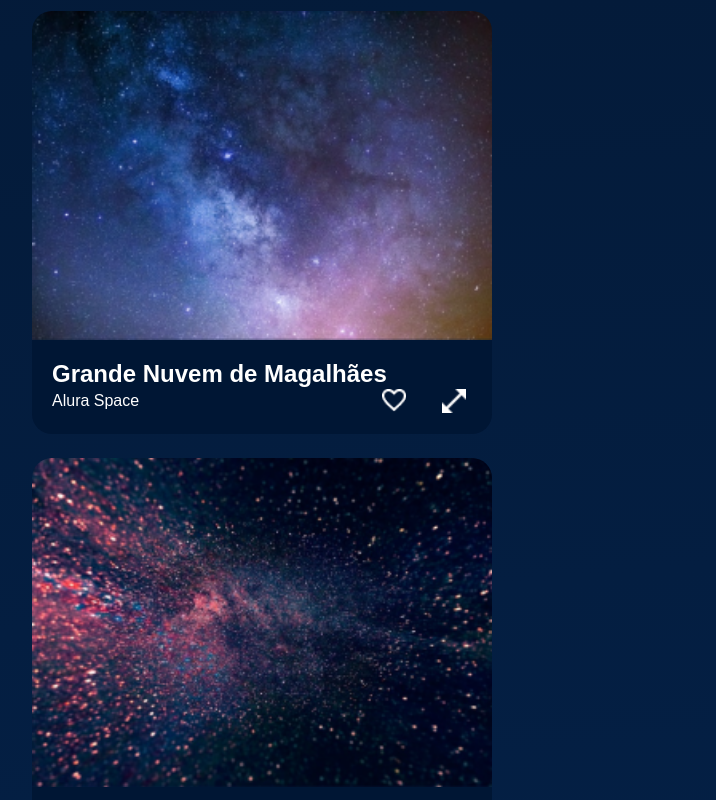
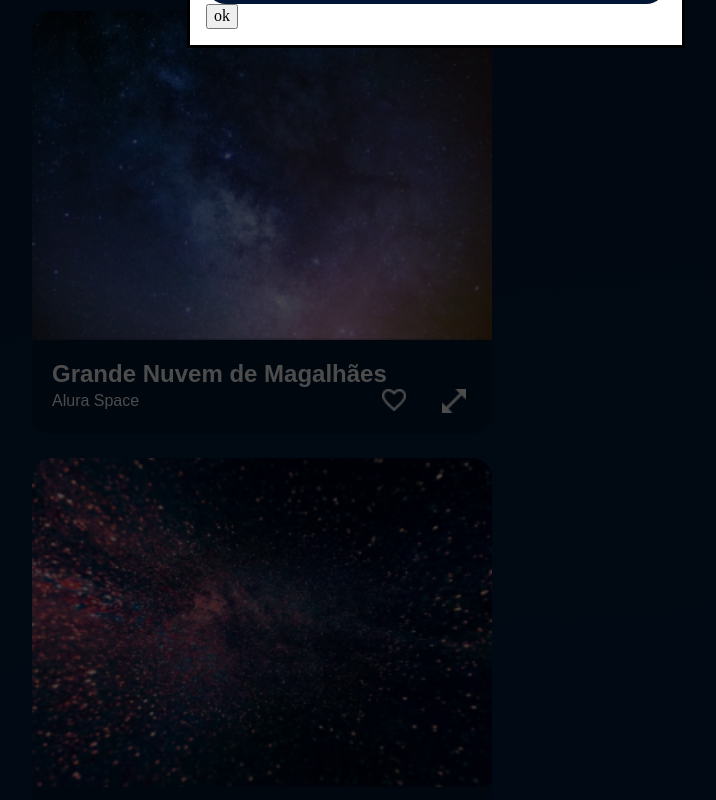
Before and after one commit to valeriaFaccin/react-projects, a React (Vite) app in the folder space-app/: page / in a window 1280 px wide. Both pictures are taken after a click on the button 658 px from the left and 1130 px from the top of the page. Shown: the part 730-1530 px from the top of the page, without its empty margins (204-920 px from the left). Built offline with nearby package versions, Linux system fonts and the light colour scheme.

Commit message:
criando o modal para zoom na imagem

```diff
--- a/space-app/src/App.jsx
+++ b/space-app/src/App.jsx
@@ -34,6 +34,7 @@ const GalleryContainer = styled.section`
 
 const App = () => {
     const [picture, setPicture] = useState(pictures);
+    const [selectedPicture, setSelectedPicture] = useState(null);
 
     return (
         <GradientBackground>
@@ -44,11 +45,11 @@ const App = () => {
                     <AsideMenu />
                     <GalleryContainer>
                         <Banner image={bannerImage} text={"A galeria mais completa de fotos do espaço!"} />
-                        <Gallery pictures={picture} />
-                        <ModalPicture />
+                        <Gallery onSelectedPicture={picture => setSelectedPicture(picture)} pictures={picture} />
                     </GalleryContainer>
                 </MainContainer>
             </AppContainer>
+            <ModalPicture picture={selectedPicture} />
         </GradientBackground>
     );
 }
--- a/space-app/src/Components/Gallery/Gallery.jsx
+++ b/space-app/src/Components/Gallery/Gallery.jsx
@@ -19,7 +19,7 @@ const PicturesContainer = styled.div`
     gap: 1.5rem;
 `;
 
-const Gallery = ({ pictures }) => {
+const Gallery = ({ pictures = [], onSelectedPicture }) => {
     return (
         <>
             <Tags />
@@ -27,7 +27,7 @@ const Gallery = ({ pictures }) => {
                 <GalleryNavigation>
                     <Title>Navegue pela galeria</Title>
                     <PicturesContainer>
-                        {pictures.map(picture => (<Pictures picture={picture} />))}
+                        {pictures.map(picture => (<Pictures picture={picture} onZoomPicture={onSelectedPicture} />))}
                     </PicturesContainer>
                 </GalleryNavigation>
                 <Popular />
--- a/space-app/src/Components/Gallery/Pictures/Pictures.jsx
+++ b/space-app/src/Components/Gallery/Pictures/Pictures.jsx
@@ -59,7 +59,7 @@ const Figure = styled.figure`
     }
 `;
 
-const Pictures = ({ picture }) => {
+const Pictures = ({ picture, isExpanded = false, onZoomPicture }) => {
     return (
         <Figure>
             <img src={picture.path} alt={picture.titulo}/>
@@ -67,8 +67,14 @@ const Pictures = ({ picture }) => {
                 <h3>{picture.titulo}</h3>
                 <CaptionContainer>
                     <h4>{picture.fonte}</h4>
-                    <ButtonIcon><img src={favorite} alt={"Favorite Icon"}/></ButtonIcon>
-                    <ButtonIcon><img src={expand} alt={"Expand icon"}/></ButtonIcon>
+                    <ButtonIcon>
+                        <img src={favorite} alt={"Favorite Icon"}/>
+                    </ButtonIcon>
+                    {(!isExpanded &&
+                        <ButtonIcon aria-hidden={isExpanded} onClick={() => onZoomPicture(picture)}>
+                            <img src={expand} alt={"Expand icon"}/>
+                        </ButtonIcon>
+                    )}
                 </CaptionContainer>
             </figcaption>
         </Figure>
--- /dev/null
+++ b/space-app/src/Components/ModalPicture/ModalPicture.jsx
@@ -0,0 +1,36 @@
+import Pictures from "../Gallery/Pictures/Pictures.jsx";
+import styled from "styled-components";
+
+const Overlay = styled.div`
+    background-color: rgba(0, 0, 0, 0.7);
+    position: fixed;
+    top: 0;
+    right: 0;
+    bottom: 0;
+    left: 0;
+`;
+
+const DialogContainer = styled.dialog`
+    position: absolute;
+    top: 294px;
+`;
+
+const ModalPicture = ({ picture }) => {
+    return (
+        <>
+            {picture &&
+                <>
+                    <Overlay />
+                    <DialogContainer open={!!picture}>
+                        <Pictures picture={picture} isExpanded={true}/>
+                        <form method="dialog">
+                            <button type="submit">ok</button>
+                        </form>
+                    </DialogContainer>
+                </>
+            }
+        </>
+    );
+}
+
+export default ModalPicture;
```
